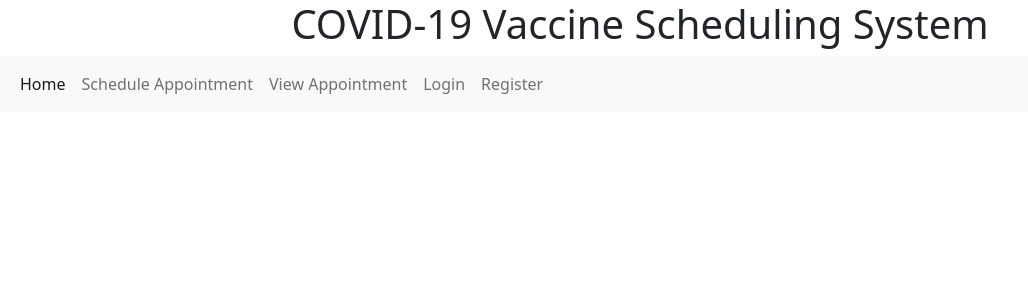
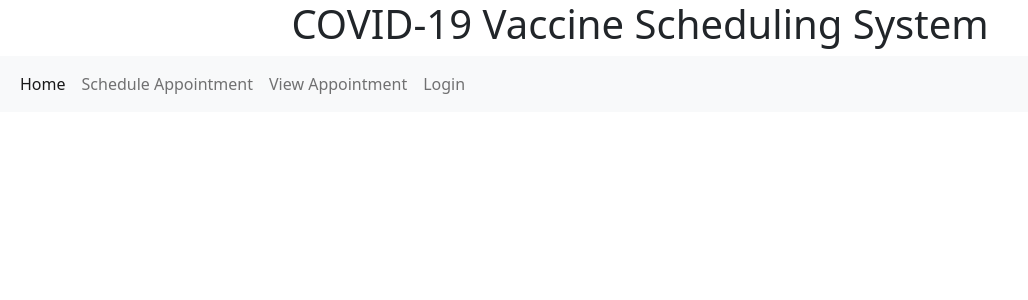
Before and after one commit to JohnRievenAdante/VaccineSchedulingSystem, a Flask app: page / in a window 1280 px wide. Shown: the top 300 px of the page, without its empty margins (0-1028 px from the left). Run offline with Flask 2, Linux system fonts and the light colour scheme; some libraries are stand-ins or nearby versions.

Commit message:
removed register in nav bar

```diff
--- a/templates/base.html
+++ b/templates/base.html
@@ -41,9 +41,6 @@
                       <li class="nav-item">
                       <a class="nav-link" href="{{ url_for('Login') }}">Login</a>
                     </li>
-                      <li class="nav-item">
-                      <a class="nav-link" href="{{ url_for('Register') }}">Register</a>
-                    </li>
                   </ul>
                 </div>
               </div>
```
